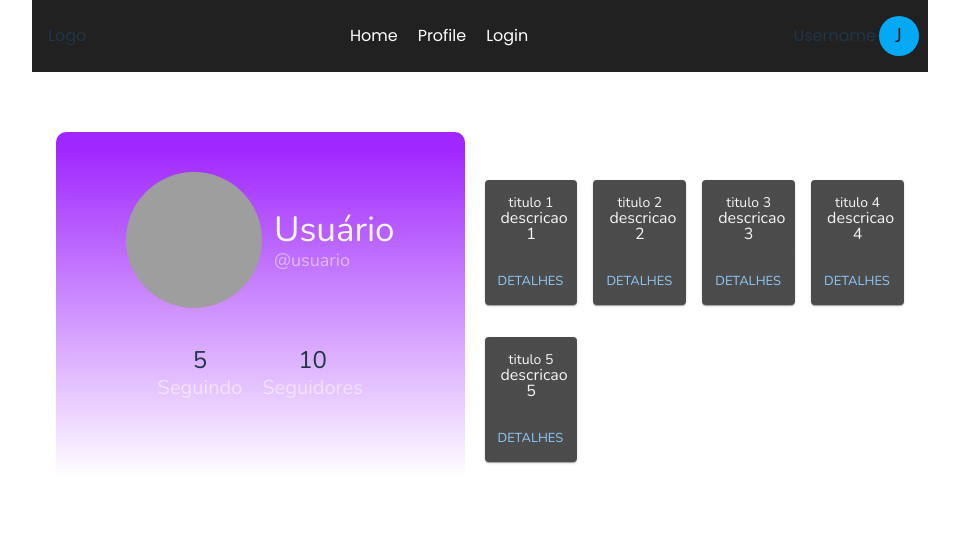
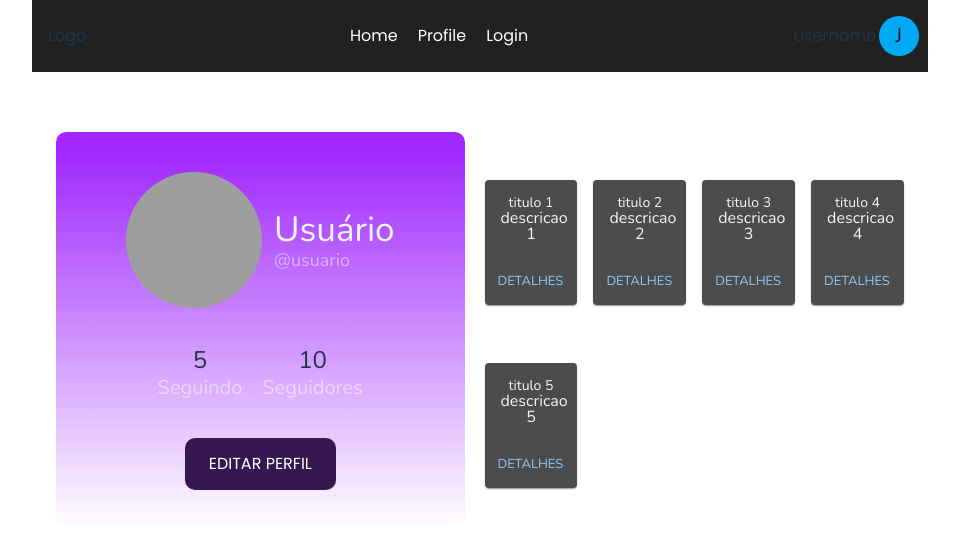
Before and after one commit to FiftyGroup/selite, a React (Vite) app: page /profile in a window 1280 px wide. Shown: the top 548 px of the page, without its empty margins (160-1119 px from the left). Built offline with nearby package versions, Linux system fonts and the light colour scheme; grey boxes are pictures that could not be loaded.

Commit message:
feat: edit profile button

```diff
--- a/src/components/Profile/Aside/Aside.tsx
+++ b/src/components/Profile/Aside/Aside.tsx
@@ -1,12 +1,13 @@
 import Box from '@mui/material/Box';
 import UserHeader from './UserInformation/UserHeader';
 import UserFollowers from './UserInformation/UserFollowers';
+import Button from '@mui/material/Button';
 
 export default function Aside() {
   return (
     <Box
       display="flex"
-      alignItems="flex-start"
+      alignItems="center"
       flexDirection="column"
       sx={{
         p: '2.5rem',
@@ -18,6 +19,19 @@ export default function Aside() {
     >
       <UserHeader />
       <UserFollowers />
+      <Button
+        sx={{
+          background: '#34184F',
+          fontSize: '1rem',
+          color: '#FFF',
+          fontWeight: 400,
+          padding: '.75rem 1.5rem',
+          borderRadius: '.625rem',
+          fontFamily: "'Poppins', sans-serif",
+        }}
+      >
+        Editar perfil
+      </Button>
     </Box>
   );
 }
```
Also changed, not shown: 1 other file (tests, documents, lock files or other folders).
